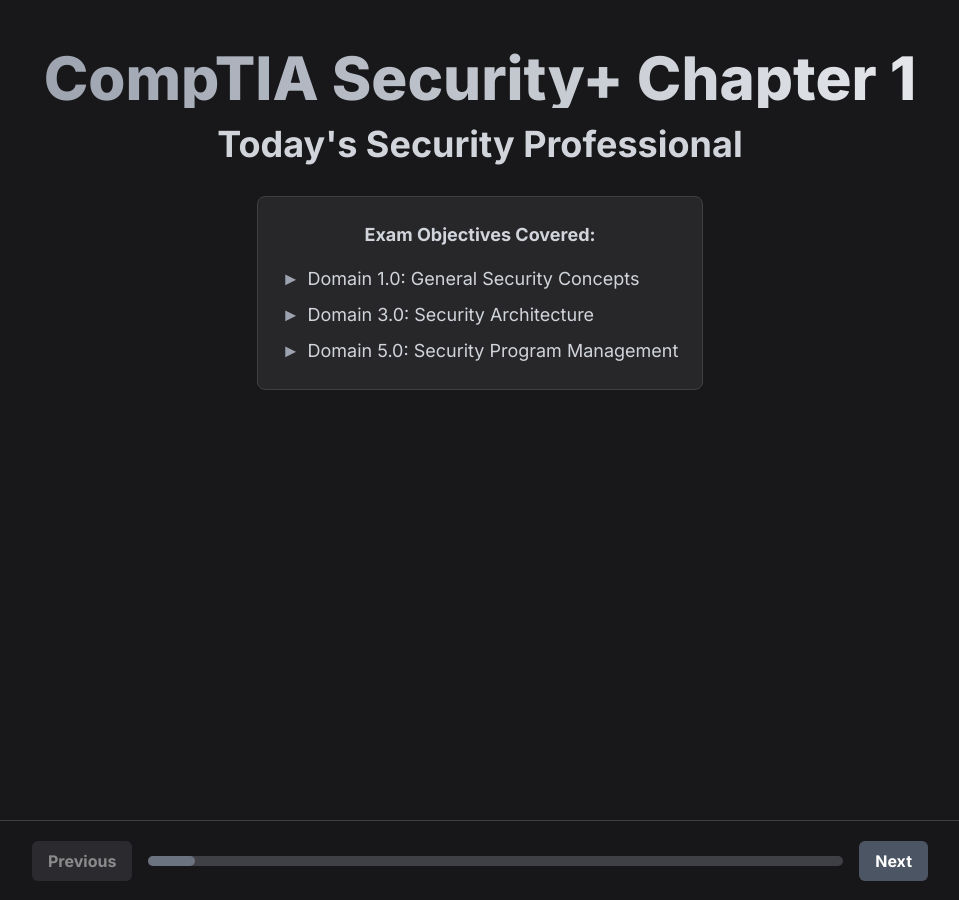
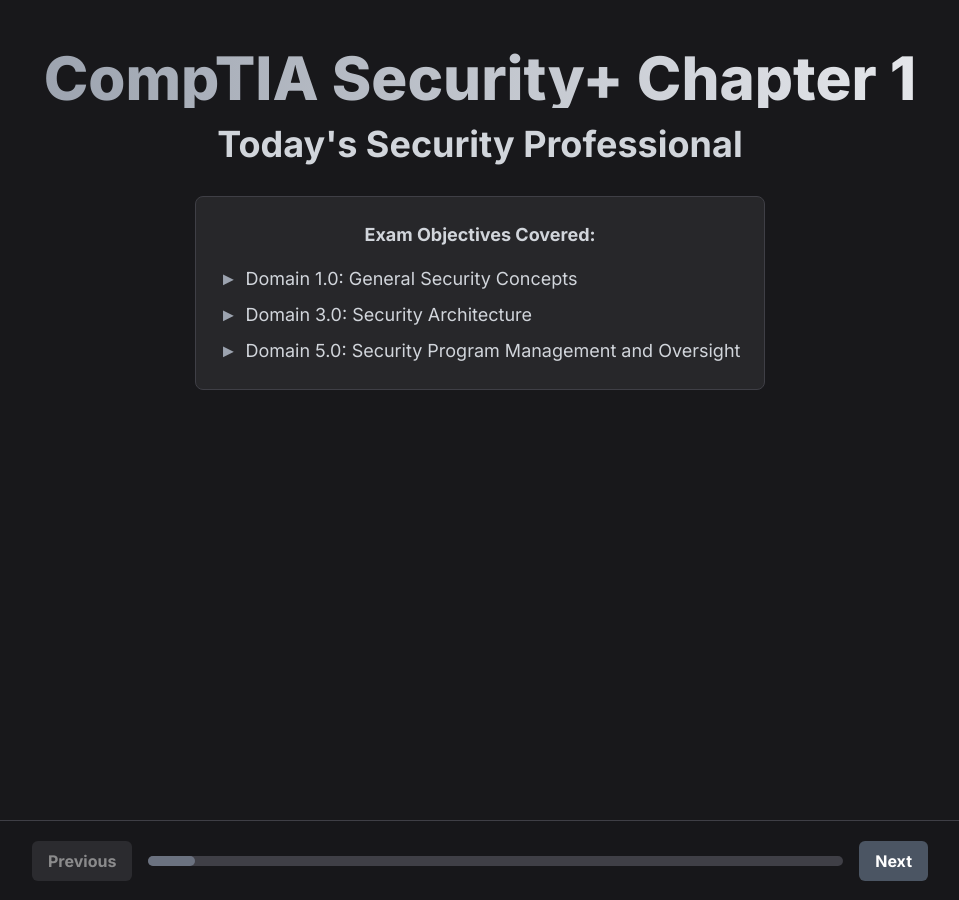
Before and after one commit to vermi/vermi.github.io, a Jekyll site: the page academic/applied/slides/week1.html, which Jekyll copies as it is, in a window 1280 px wide. Shown: the whole page, without its empty margins (160-1119 px from the left). Built offline with Jekyll 4.4.1, drawn with Linux system fonts in a browser that asks for light colours; nearby versions of some CDN libraries.

Commit message:
Fix osint slide link typo and Domain 5.0 objective name

```diff
--- a/academic/applied/index.html
+++ b/academic/applied/index.html
@@ -256,7 +256,7 @@
               <h3>Semester 1</h3>
               <ul>
                 <li><a href="slides/week1.html" class="text-link">Module 1: Today's Security Professional</a></li>
-                <li><a href="sides/osint.html" class="text-link">Bonus Module: Open Source Intelligence (OSINT)</a></li>
+                <li><a href="slides/osint.html" class="text-link">Bonus Module: Open Source Intelligence (OSINT)</a></li>
                 <li><a href="slides/week2.html" class="text-link">Module 2: Cybersecurity Threat Landscape</a></li>
                 <li><a href="slides/network.html" class="text-link">Lab Module: Networking Basics</a></li>
                 <li><a href="slides/week3.html" class="text-link">Module 3: Malicious Code</a></li>
--- a/academic/applied/slides/week1.html
+++ b/academic/applied/slides/week1.html
@@ -58,7 +58,7 @@
                     <ul class="text-left text-gray-300 space-y-2 text-md md:text-lg">
                         <li><span class="text-gray-400 mr-2">►</span>Domain 1.0: General Security Concepts</li>
                         <li><span class="text-gray-400 mr-2">►</span>Domain 3.0: Security Architecture</li>
-                        <li><span class="text-gray-400 mr-2">►</span>Domain 5.0: Security Program Management</li>
+                        <li><span class="text-gray-400 mr-2">►</span>Domain 5.0: Security Program Management and Oversight</li>
                     </ul>
                 </div>
             </div>
```
